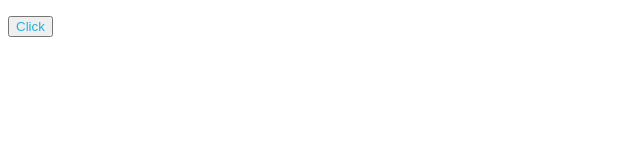
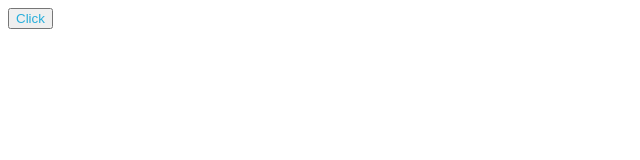
Before and after one commit to rohit4333/Button-Action-with-Functional-Component---What-is-virtual-dom-Building-a-First---wve2p58u396s, a React app: page / in a window 1280 px wide. Shown: the top 160 px of the page, without its empty margins (0-640 px from the left). Built offline with nearby package versions, Linux system fonts and the light colour scheme.

Commit message:
Update App.js

```diff
--- a/src/components/App.js
+++ b/src/components/App.js
@@ -11,8 +11,9 @@ function App() {
 
   return (
     <div id="main">
+
+      <button id="click" onClick={()=>clickHandler()}>Click</button>
       {(!t) ? <p id="para">{paragraph}</p> : ""}
-      <button id="click" onClick={()=>clickHandler()}>Click</button>
     </div>
   );
 }
```
